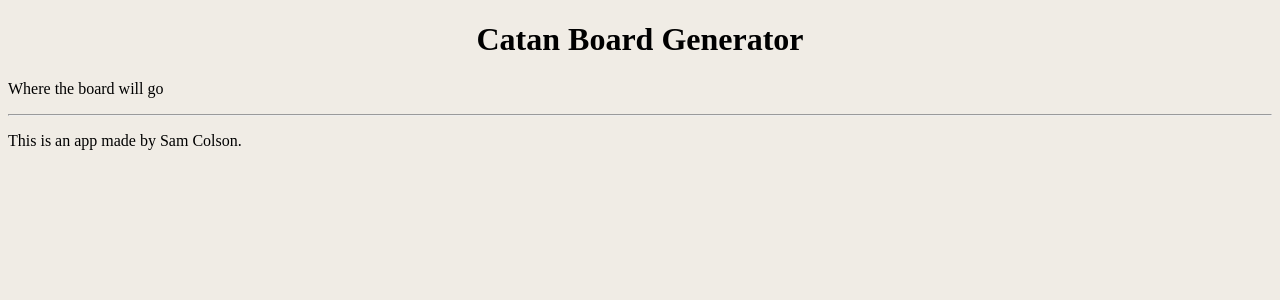
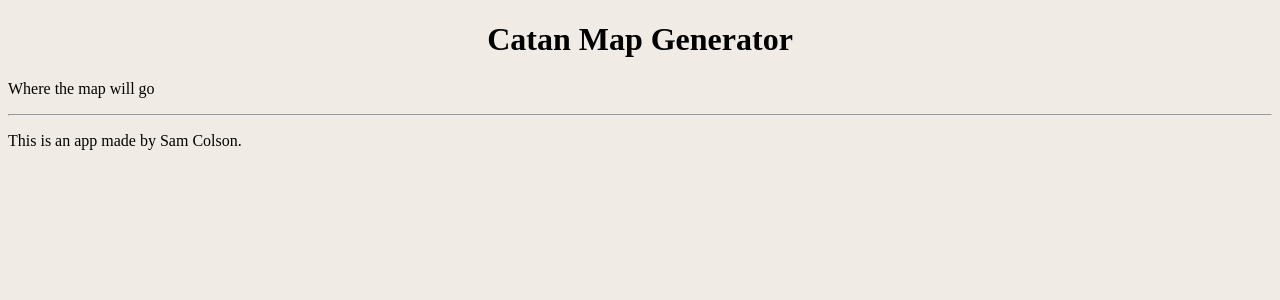
Before and after one commit to samcolson4/react-catan, a React (Create React App) app in the folder catan/: page / in a window 1280 px wide. Shown: the top 300 px of the page. Built offline with nearby package versions, Linux system fonts and the light colour scheme.

Commit message:
Change board to map

```diff
--- a/catan/public/index.html
+++ b/catan/public/index.html
@@ -25,7 +25,7 @@
       work correctly both with client-side routing and a non-root public URL.
       Learn how to configure a non-root public URL by running `npm run build`.
     -->
-    <title>Catan Board Generator</title>
+    <title>Catan Map Generator</title>
   </head>
   <body>
     <noscript>You need to enable JavaScript to run this app.</noscript>
--- a/catan/src/components/generator/Generator.js
+++ b/catan/src/components/generator/Generator.js
@@ -29,7 +29,7 @@ function Generator() {
 
   return (
     <div className="Generator">
-      <p>Where the board will go</p>
+      <p>Where the map will go</p>
     </div>
   )}
 
--- a/catan/src/components/header/Header.js
+++ b/catan/src/components/header/Header.js
@@ -5,7 +5,7 @@ function Header() {
     <div className="Header-div">
       <header className="Header">
         <h1>
-          Catan Board Generator
+          Catan Map Generator
         </h1>
       </header>
     </div>
```
Also changed, not shown: 1 other file (tests, documents, lock files or other folders).
